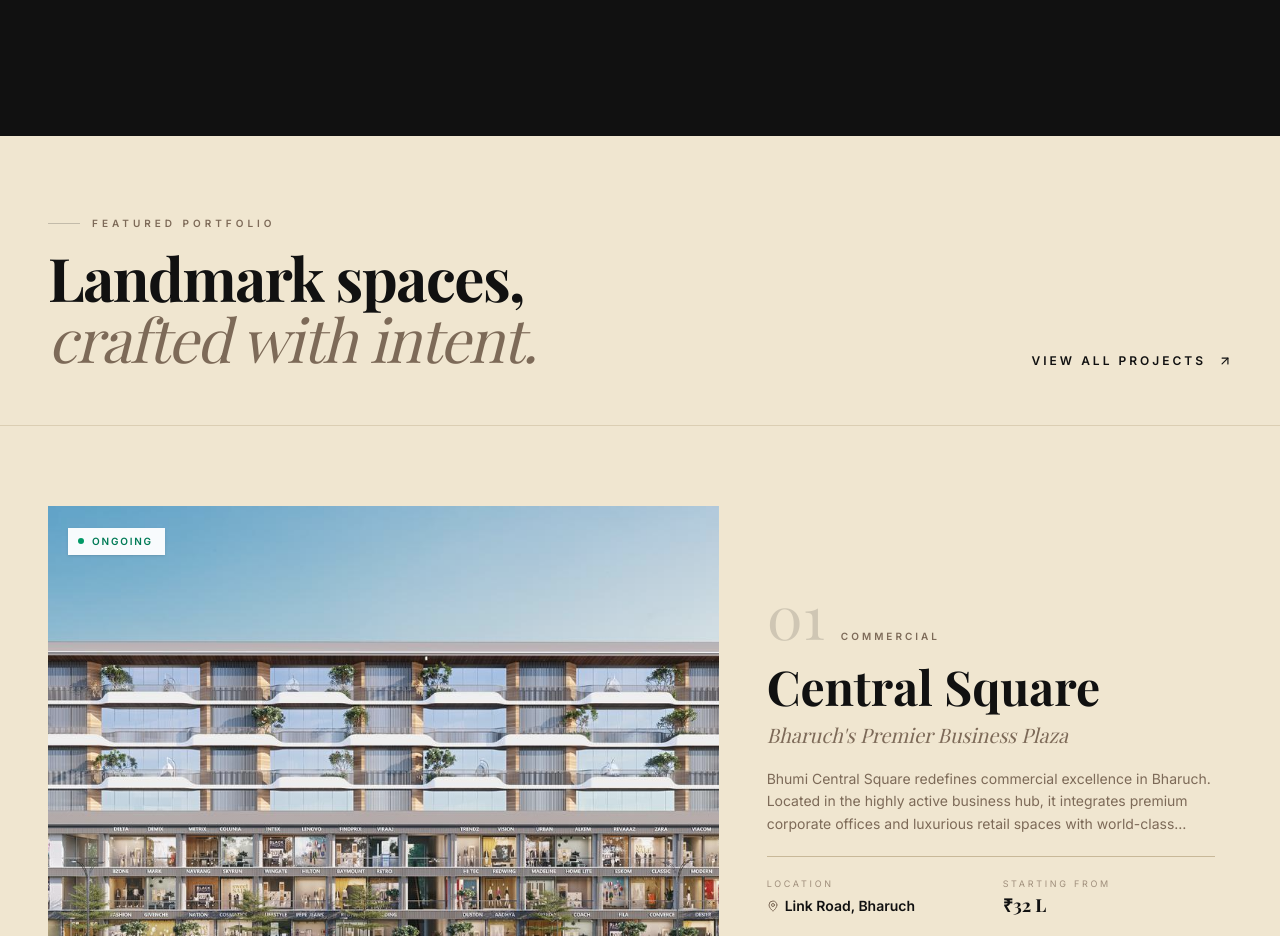
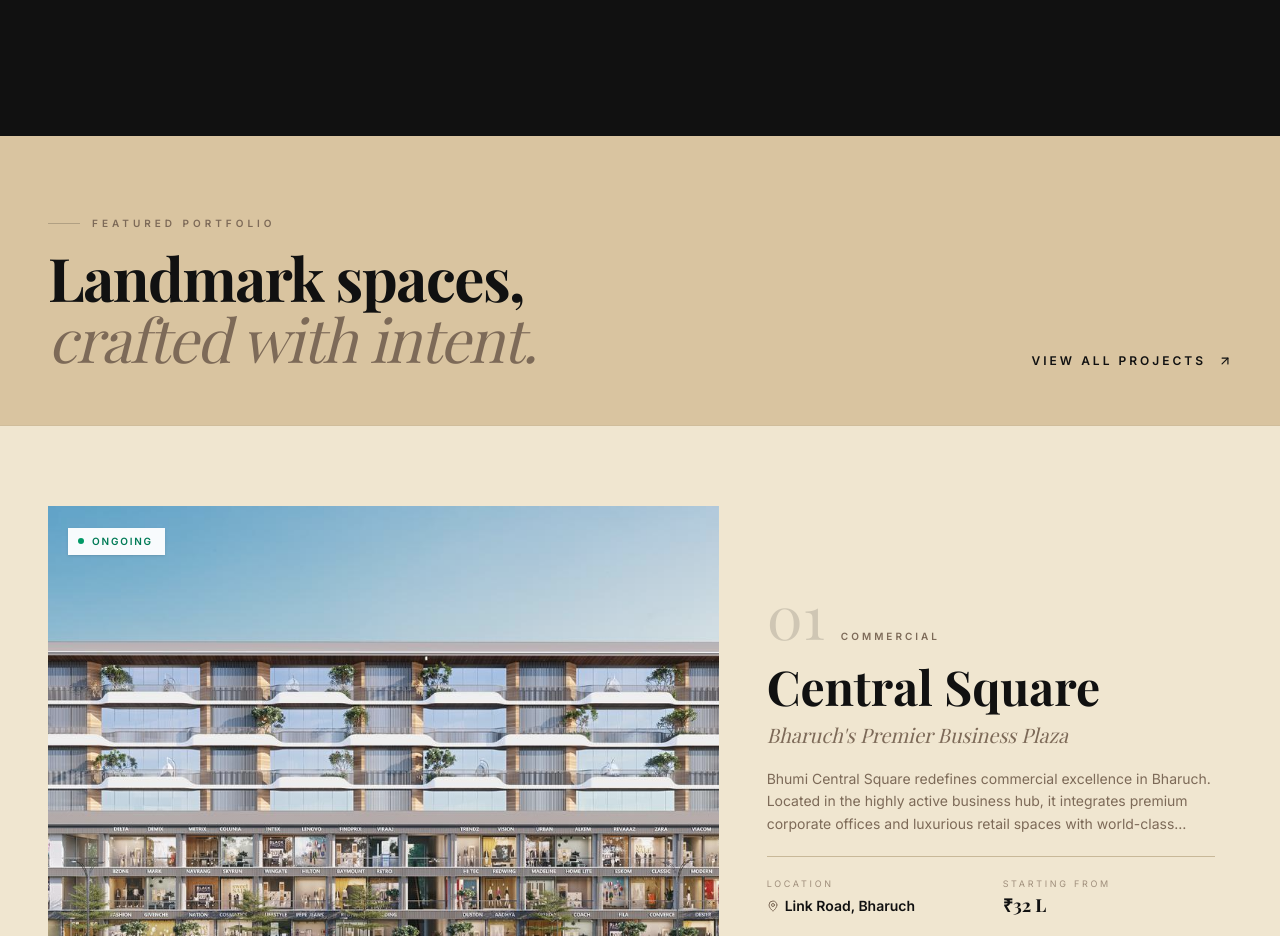
Before and after one commit to Marshmellow31/bhumi-developers, a Next.js app: page / in a window 1280 px wide. Shown: the part 4140-5076 px from the top of the page. Built offline with nearby package versions, Linux system fonts and the light colour scheme.

Commit message:
feat: implement FeaturedProjects component with animated layout and project details

```diff
--- a/components/home/FeaturedProjects.tsx
+++ b/components/home/FeaturedProjects.tsx
@@ -172,7 +172,7 @@ export default function FeaturedProjects() {
   return (
     <div className="relative overflow-hidden">
       {/* ── Section header band ── */}
-      <div className="bg-background pt-14 md:pt-20 pb-10 md:pb-14 border-b border-border/50">
+      <div className="bg-beige pt-14 md:pt-20 pb-10 md:pb-14 border-b border-border/50">
         <div className="max-w-7xl mx-auto px-6 lg:px-12">
           <motion.div
             initial={{ opacity: 0, y: 30 }}
```
